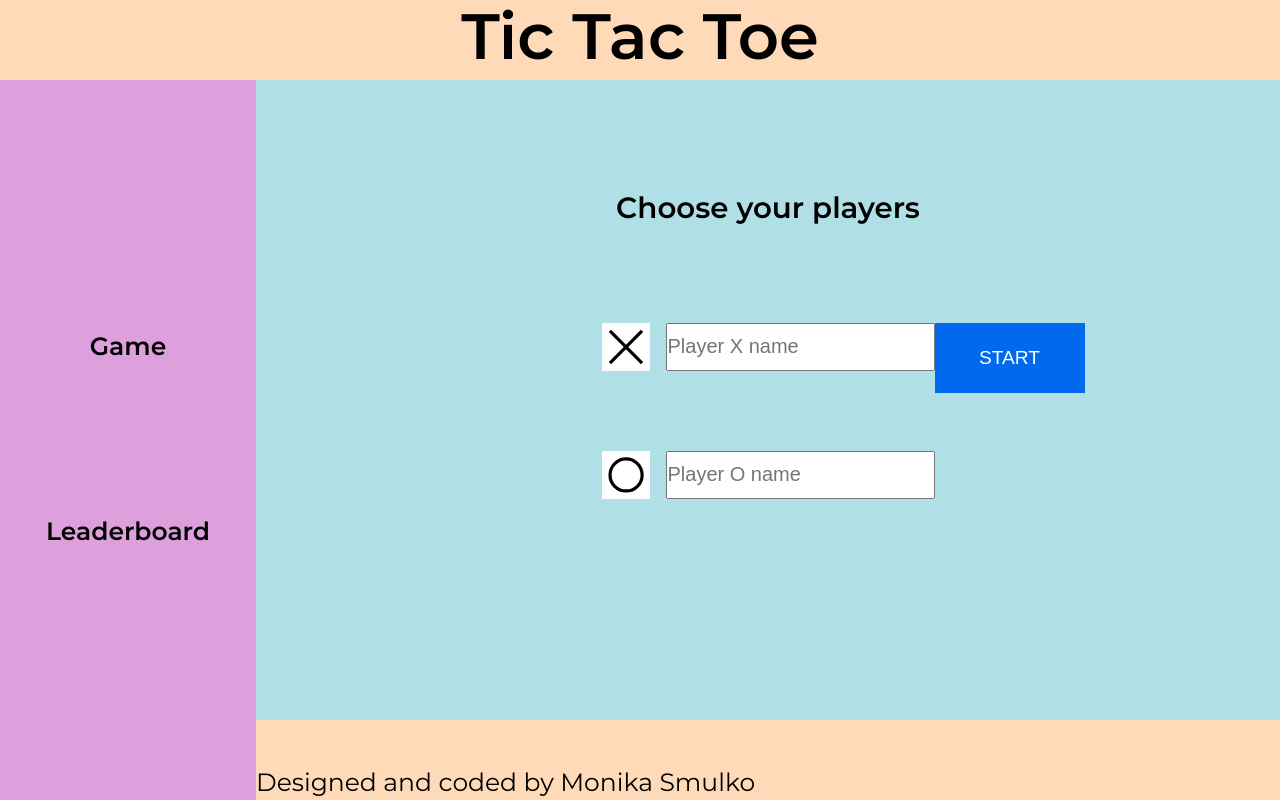
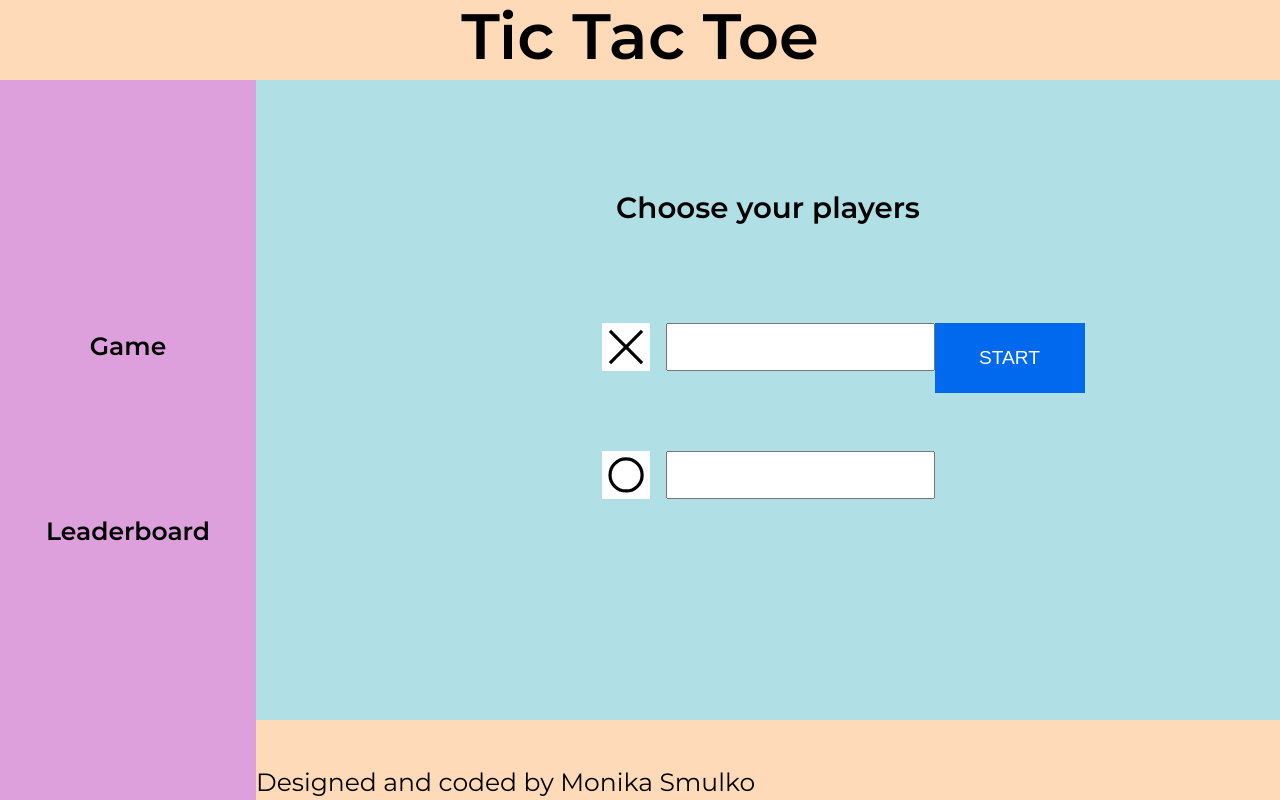
Before and after one commit to mosmulko/Tic-tac-toe, a React (Create React App) app: page /game in a window 1280 px wide. Built offline with nearby package versions, Linux system fonts and the light colour scheme.

Commit message:
Add cosmetic changes

```diff
--- a/src/features/GameLayout/Form.jsx
+++ b/src/features/GameLayout/Form.jsx
@@ -34,25 +34,21 @@ function Form({ submit }) {
       <h3 className='title'>Choose your players</h3>
       <form className='flex' onSubmit={(e) => handleSubmit(e)}>
         <div className='input flex'>
-          <label for="Player X">
-            <Label id={"x"} />
-          </label>
+          <Label id={"x"} />
           <input
             name="x"
             type="text"
-            placeholder={playerXName || 'Player X name'}
+            placeholder={playerXName !== '' ? playerXName : 'Player X name'}
             value={xName}
             onChange={handleInputChange}
           />
         </div>
         <div className='input flex'>
-          <label for="Player O">
-            <Label id={"o"} />
-          </label>
+          <Label id={"o"} />
           <input
             name="o"
             type="text"
-            placeholder={playerOName || 'Player O name'}
+            placeholder={playerOName !== '' ? playerOName : 'Player O name'}
             value={oName}
             onChange={handleInputChange}
           />
--- a/src/features/GameLayout/Game/Board.jsx
+++ b/src/features/GameLayout/Game/Board.jsx
@@ -8,11 +8,11 @@ function Board({player, nextTurn, win, draw}) {
   const markField = (num, player) => {
     const i = num - 1;
     if (statuses[i] !== '') return;
-    if (checkIfPlayerWon(num, statuses, player)) {
+    const newStatuses = [...statuses];
+    newStatuses[i] = player;
+    if (checkIfPlayerWon(newStatuses, player)) {
       return win();
     }
-    const newStatuses = [...statuses];
-    newStatuses[i] = player;
     if (newStatuses.filter((id) => id === '').length === 0) {
       return draw();
     }
--- a/src/features/GameLayout/Game/Game.jsx
+++ b/src/features/GameLayout/Game/Game.jsx
@@ -15,18 +15,18 @@ function  Game() {
   const player = useSelector(selectCurrentPlayer);
   const dispatch = useDispatch();
   const initialTimer = 30;
-  const [secondsLeft, setSecondsLeft] = useState(initialTimer);
-  const seconds = initialTimer - secondsLeft;
+  const [secondsElapsed, setsecondsElapsed] = useState(initialTimer);
+  const secondsGained = initialTimer - secondsElapsed;
 
   const finishPlayerTurn = () => {
-    dispatch(playerTurnEnded({id: player.id, seconds: seconds}));
-    setSecondsLeft(initialTimer);
+    dispatch(playerTurnEnded({id: player.id, seconds: secondsGained}));
+    setsecondsElapsed(initialTimer);
   }
 
   const addScoreToLeaderboard = () => {
     const payload = {
       name: player.name,
-      seconds: seconds + player.seconds,
+      seconds: secondsGained + player.seconds,
       moves: player.moves + 1
     }
     dispatch(scoreAdded(payload));
@@ -45,12 +45,12 @@ function  Game() {
        {
          player.name ? <h3>{player.name}</h3> : null
        }
-      <div id='timer'>:{seconds}</div>
-      {/* <Timer
-        set={() => setSecondsLeft(secondsLeft - 1)}
+      {/* <div id='timer'>:{secondsGained}</div> */}
+      <Timer
+        set={() => setsecondsElapsed(secondsElapsed - 1)}
         reset={finishPlayerTurn}
-        seconds={secondsLeft}
-      /> */}
+        seconds={secondsElapsed}
+      />
     </div>
     <Board
       player={player.id}
--- a/src/features/GameLayout/GameLayout.jsx
+++ b/src/features/GameLayout/GameLayout.jsx
@@ -15,14 +15,14 @@ import Button from './Button';
 
 function GameLayout() {
   const status = useSelector(selectStatus);
-  const names = useSelector(selectNames);
+  const chosenNames = useSelector(selectNames);
   const dispatch = useDispatch();
 
   const startNewGame = (status, names) => {
     let newStatus = status === "playing" ? "new" : "playing";
-    const [playerXName, playerOName] = names;
+    let [x, o] = names;
     dispatch(newGameStarted());
-    dispatch(namesChosen({ x: playerXName, o: playerOName }));
+    dispatch(namesChosen({ x: x, o: o }));
     dispatch(statusChanged(newStatus));
   };
 
@@ -42,7 +42,7 @@ function GameLayout() {
           draw: <Draw />,
         }[status]
       }
-      {handleButtonRender(status, names)}
+      {handleButtonRender(status, chosenNames)}
     </div>
   );
 }
```
